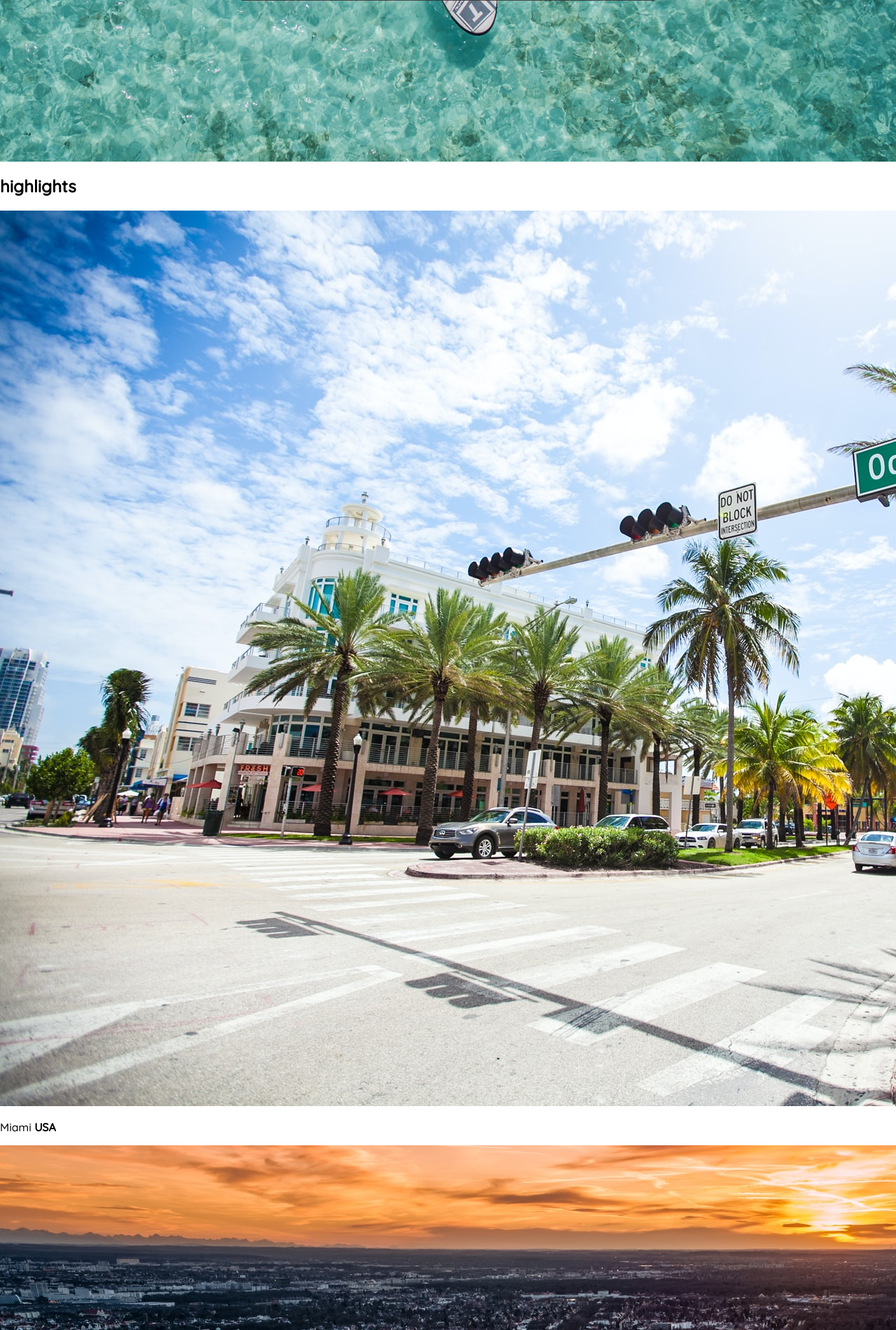
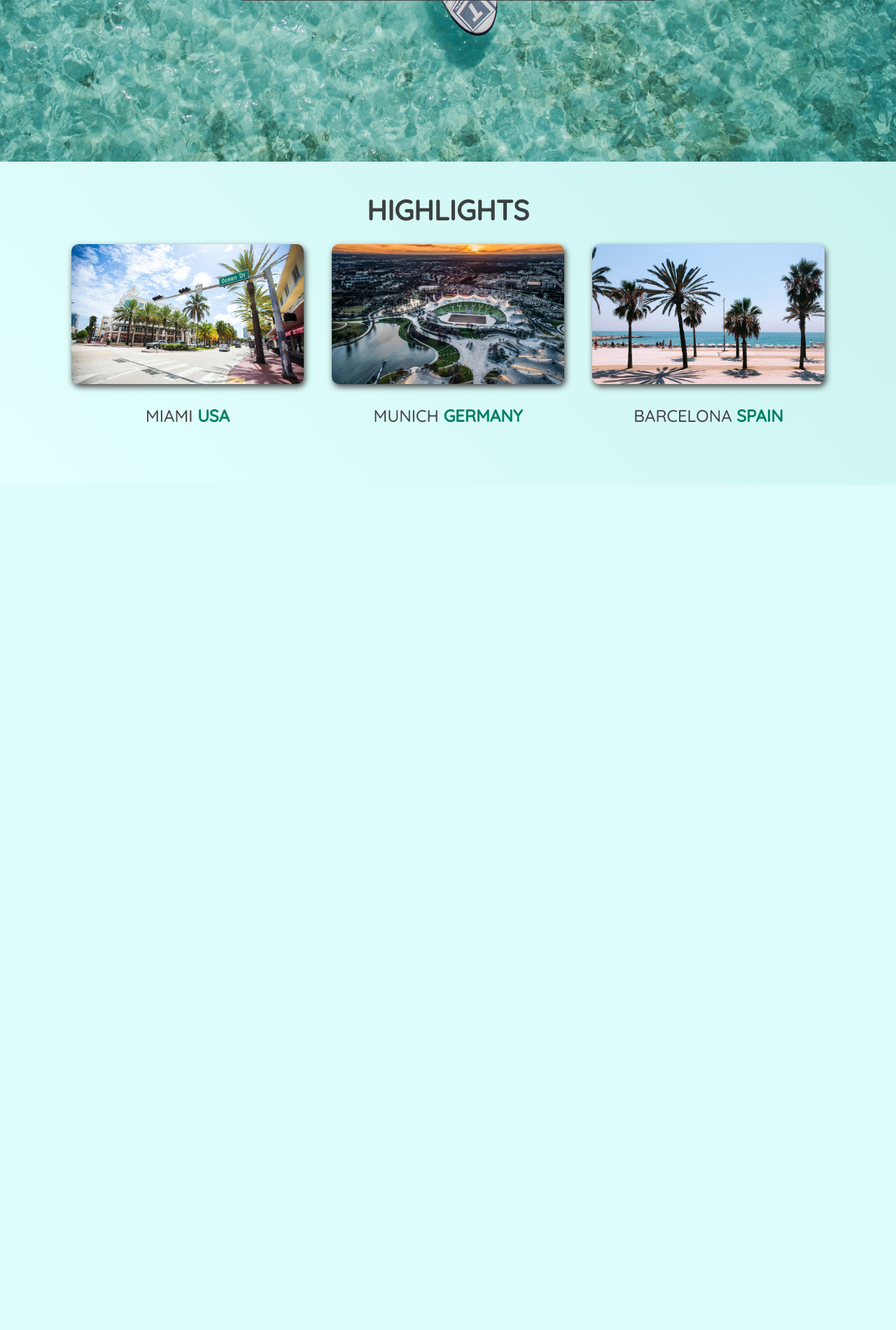
Before and after one commit to raaziyeh/MaximillianWebBootcamp, a web app: file index.html in a window 1280 px wide; the page is wider, and only the part inside the window is pictured. Shown: the part 469-2370 px from the top of that part at 70% size. After the commit the page ends 1113 px from the top of that part, so only its background shows below. Run offline with its HTML, style and script files only (its server is not run), Linux system fonts and the light colour scheme.

Commit message:
Added highlights section styles

```diff
--- a/styles/styles.css
+++ b/styles/styles.css
@@ -44,3 +44,44 @@
 #hero-content a:hover {
 	background-color: hsl(56, 100%, 50%);
 }
+
+#highlights {
+	padding: 20px;
+	background: linear-gradient(45deg, rgb(227, 255, 253), rgb(202, 243, 240));
+}
+
+#highlights h2 {
+	text-align: center;
+	text-transform: uppercase;
+	color: rgb(59, 65, 64);
+	font-size: 40px;
+	margin: 24px;
+}
+
+#destinations-list {
+	display: flex;
+	width: 90%;
+	margin: auto;
+	margin-bottom: 40px;
+}
+
+.destination-item {
+	width: 100%;
+	margin: 0 20px;
+	text-transform: uppercase;
+	font-size: 24px;
+	text-align: center;
+	color: #444;
+}
+
+.destination-item img {
+	height: 200px;
+	width: 100%;
+	border-radius: 10px;
+	box-shadow: 2px 4px 8px rgb(67, 66, 66);
+	object-fit: cover;
+}
+
+.destination-item strong {
+	color: rgb(0, 128, 100);
+}
```
